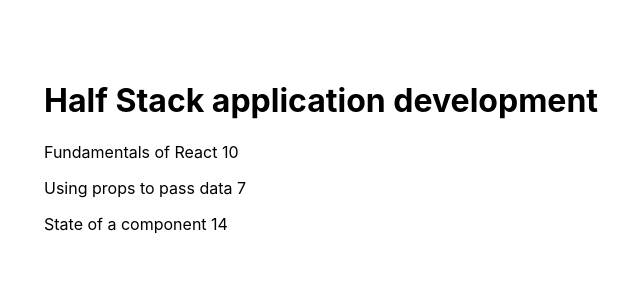
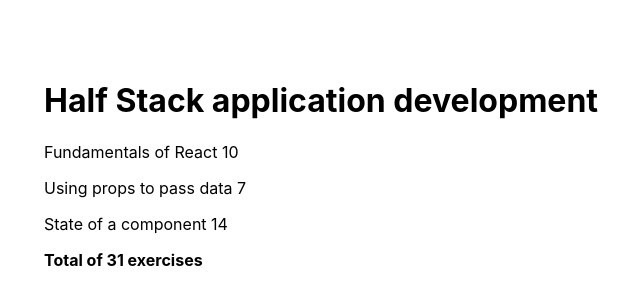
Before and after one commit to msunji/fsopen-2021, a React (Create React App) app in the folder part2/courses/: page / in a window 1280 px wide. Shown: the top 304 px of the page, without its empty margins (56-696 px from the left). Built offline with nearby package versions, Linux system fonts and the light colour scheme.

Commit message:
Completed Exercises 2.2 and 2.3

```diff
--- a/part2/courses/src/App.js
+++ b/part2/courses/src/App.js
@@ -28,17 +28,22 @@
 };
 
 // // Total component
-// const Total = ({course}) => {
-//   const courseParts = course.parts;
+const Total = ({ course }) => {
+  const courseParts = course.parts;
 
-//   return (
-//     <p>
-//       Number of exercises: {
-//         courseParts.reduce((accumulator, part) => accumulator + part.exercises, 0)
-//       }
-//     </p>
-//   )
-// }
+  return (
+    <p>
+      <b>
+        Total of{" "}
+        {courseParts.reduce(
+          (accumulator, part) => accumulator + part.exercises,
+          0
+        )}{" "}
+        exercises
+      </b>
+    </p>
+  );
+};
 
 // Course component
 const Course = ({ course }) => {
@@ -47,6 +52,7 @@
     <div>
       <Header course={course} />
       <Content course={course} />
+      <Total course={course} />
     </div>
   );
 };
```
Also changed, not shown: 1 other file (tests, documents, lock files or other folders).
